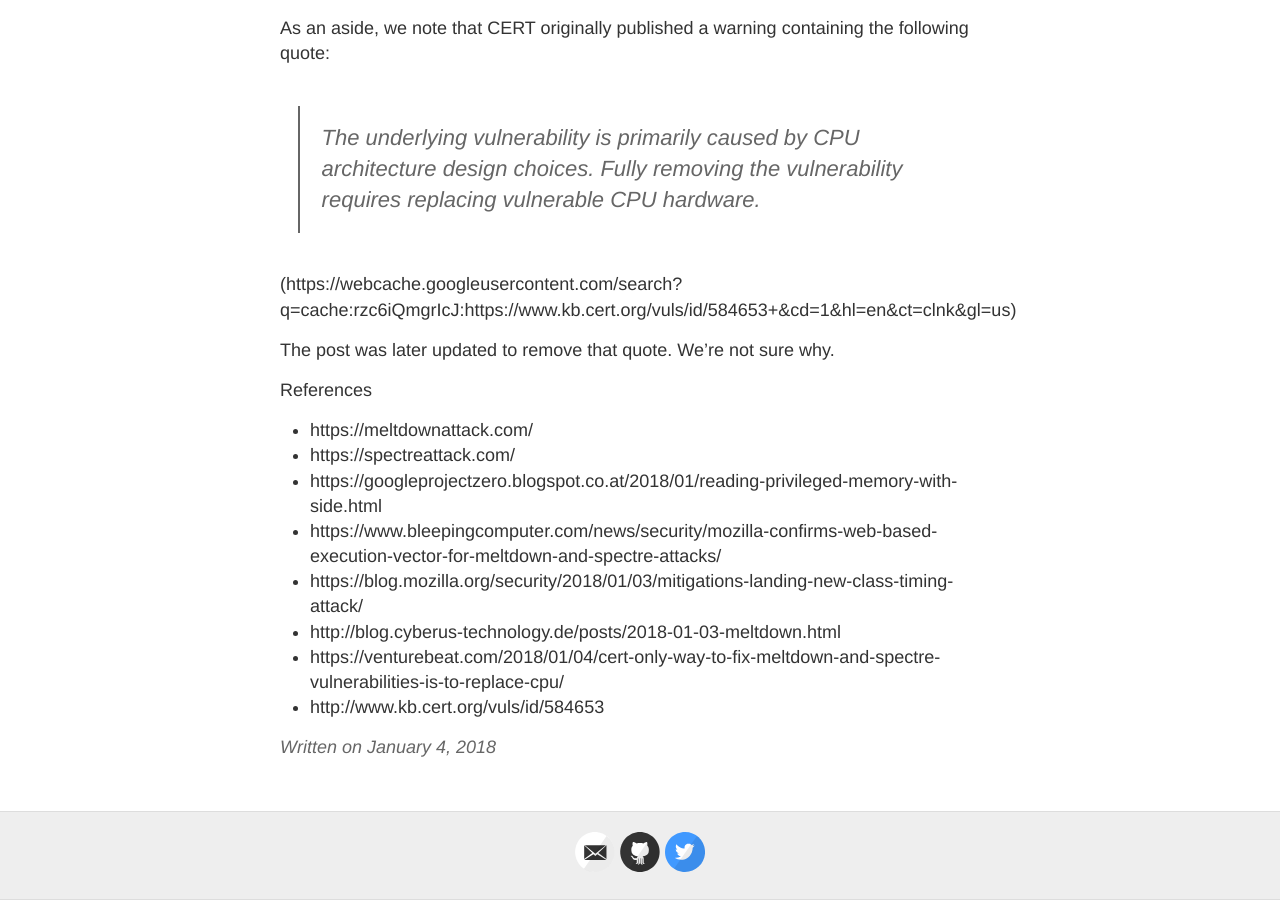
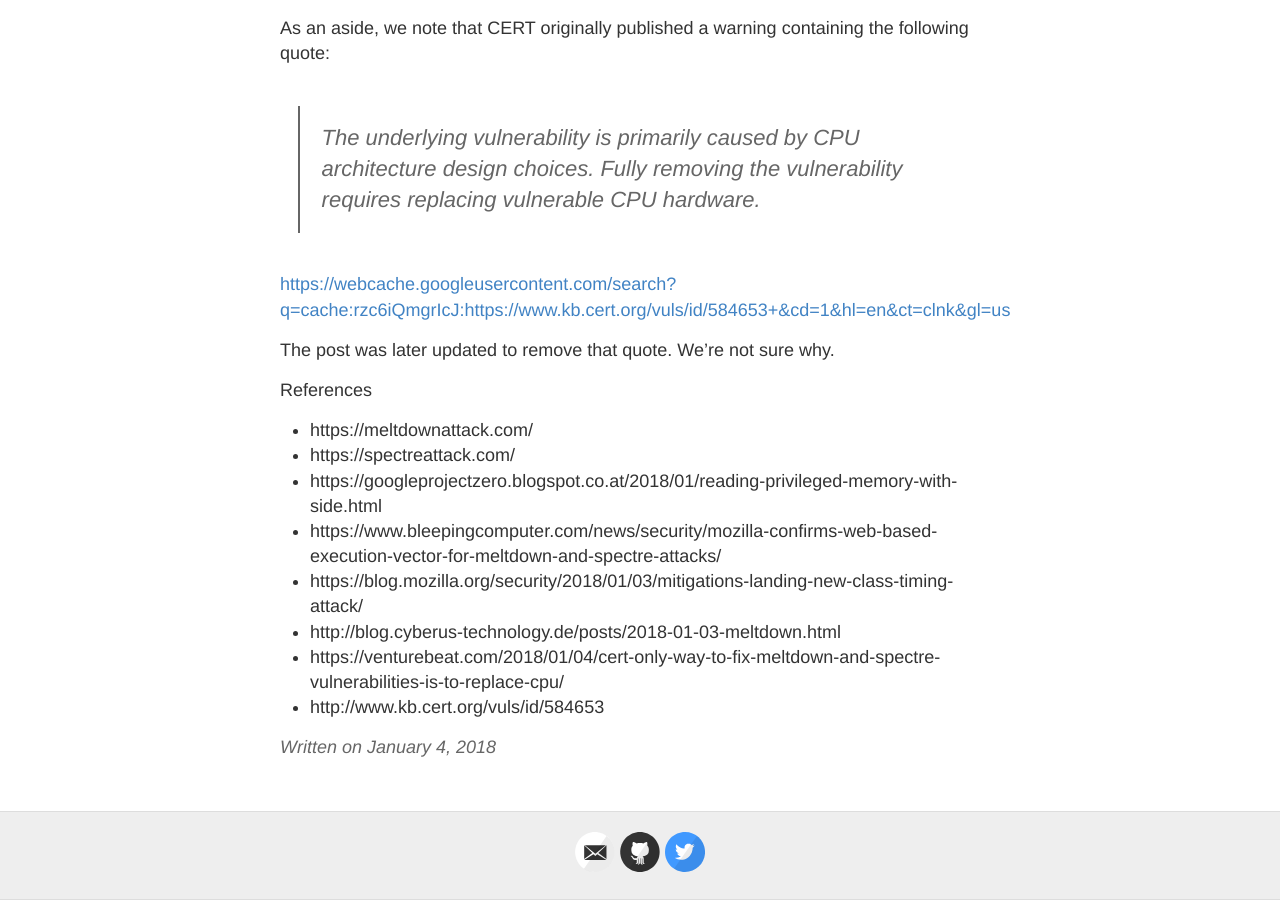
Before and after one commit to secwonks/secwonks.github.io, a Jekyll site: the page built from _posts/2018-1-4-real-time-risk-assessment-of-spectre-and-meltdown.md, in a window 1280 px wide and 900 px high, scrolled down 4548 px. Built offline with Jekyll 4.4.1, drawn with Linux system fonts in a browser that asks for light colours.

```diff
--- a/_posts/2018-1-4-real-time-risk-assessment-of-spectre-and-meltdown.md
+++ b/_posts/2018-1-4-real-time-risk-assessment-of-spectre-and-meltdown.md
@@ -74,7 +74,7 @@ As an aside, we note that CERT originally published a warning containing the fol
 
 > The underlying vulnerability is primarily caused by CPU architecture design choices. Fully removing the vulnerability requires replacing vulnerable CPU hardware.
 
-(https://webcache.googleusercontent.com/search?q=cache:rzc6iQmgrIcJ:https://www.kb.cert.org/vuls/id/584653+&cd=1&hl=en&ct=clnk&gl=us)
+<https://webcache.googleusercontent.com/search?q=cache:rzc6iQmgrIcJ:https://www.kb.cert.org/vuls/id/584653+&cd=1&hl=en&ct=clnk&gl=us>
 
 The post was later updated to remove that quote. We’re not sure why.
 
```
